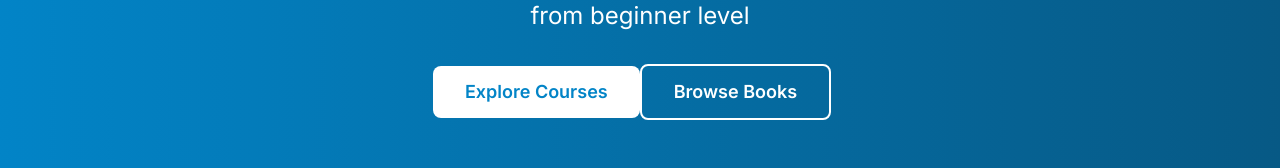
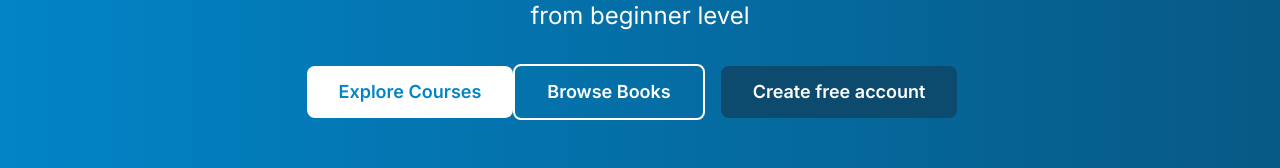
Before and after one commit to Minla-alt/Alaa-Ali, a React (Vite) app in the folder frontend/: page / in a window 1280 px wide. Shown: the part 261-429 px from the top of the page. Built offline with nearby package versions, Linux system fonts and the light colour scheme; no server answers.

Commit message:
Add signup link to Home page

```diff
--- a/frontend/src/pages/Home.jsx
+++ b/frontend/src/pages/Home.jsx
@@ -30,6 +30,12 @@ const Home = () => {
                 className="border-2 border-white text-white px-8 py-3 rounded-lg font-semibold text-lg hover:bg-white hover:text-primary-600 transition-colors duration-200 inline-block"
               >
                 {t('home.hero.ctaBooks', 'Browse Books')}
+              </Link>
+              <Link
+                to="/signup"
+                className="bg-primary-900 text-white px-8 py-3 rounded-lg font-semibold text-lg hover:bg-primary-800 transition-colors duration-200 inline-block"
+              >
+                {t('home.hero.ctaSignup', 'Create free account')}
               </Link>
             </div>
           </div>
```
